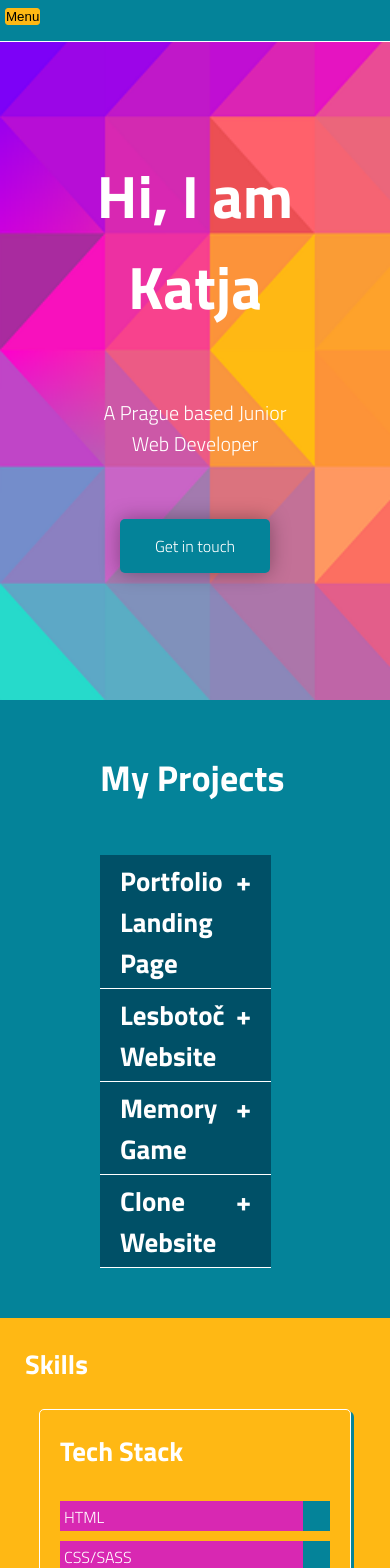
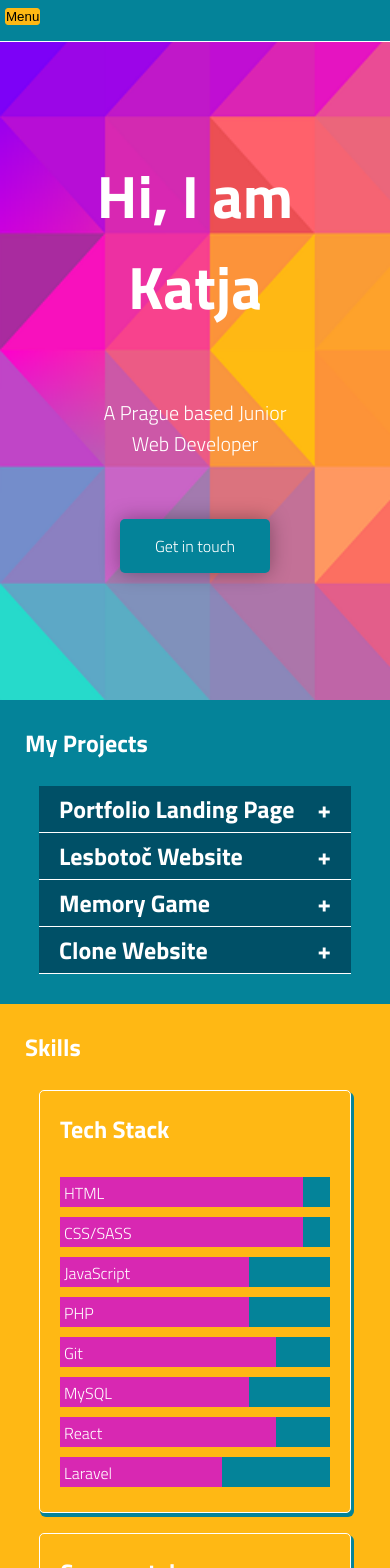
Before and after one commit to queuing4oranges/portfolio, a React (Create React App) app: page / in a window 390 px wide. Shown: the top 1568 px of the page. Built offline with nearby package versions, Linux system fonts and the light colour scheme.

Commit message:
accordion responsive for mobile

```diff
--- a/src/components/accordion/Accordion.js
+++ b/src/components/accordion/Accordion.js
@@ -17,8 +17,10 @@ const Accordion = ({ id, title, tech, description, github, live }) => {
             <div className="accordion__content" >
 
                 <p className="acc__body">{description}</p> <br />
-                <h3 className="acc__body">Tech Stack: {tech}</h3> <br />
-                <p className="acc__body"><strong>Source Code: </strong>{github}</p> <br />
+                <p className="acc__body tech"><strong>Tech Stack: </strong>
+                 {tech}</p> <br />
+                <a className="acc__link" href={github}><p className="acc__body source"><strong>Source Code: </strong>{github}</p></a>
+                 <br />
                 <a className="acc__body" href={live}><button className="live__button">Click here to see live  </button></a>
 
 
--- a/src/components/accordion/accordion.scss
+++ b/src/components/accordion/accordion.scss
@@ -28,6 +28,8 @@
     width: 150px;
     height: 30px;
     border-radius: 5px;
+    margin-bottom: 10px;
+    border: 1px white solid;
 }
 
 .accordion__subtitle {
@@ -54,15 +56,43 @@
 .acc__body {
     margin-left: 5%;
     margin-right: 5%;
-
 }
 
-@media screen and (max-width: 700px) {
-    body {
-        font-size: 18px;
+.acc__link {
+    text-decoration: none;
+    color: white;
+}
+
+/*mobile phone*/
+@media(max-width:600px) {
+    .accordion__container {
+        margin: 0;
+        padding: 0 0 30px 0;
+    }
+
+    .accordion__title {
+        padding: 25px 25px;
+        font-size: 1.5em;
+        margin-bottom: 0;
     }
 
     .accordion {
-        width: 90%;
+        width: 80%;
+        margin: auto;
     }
+
+    .accordion__subtitle {
+        font-size: 1em;
+    }
+
+    .tech {
+        text-align: left;
+    }
+
+    .source {
+        text-align: left;
+        overflow-wrap: break-word;
+    }
+
+
 }
--- a/src/scss/skills.scss
+++ b/src/scss/skills.scss
@@ -101,7 +101,7 @@
     .skills__container {
         width: 100%;
         margin: 0;
-        padding: 0;
+        padding: 0 0 30px 0;
         display:flex;
         flex-direction: column;
     }
@@ -132,33 +132,6 @@
     .lang__container {
         margin-bottom: 20px;
     }
-
-    // .skills__title{
-    //     margin-top: -5%;
-    //     margin-bottom: -5%;
-    //     margin-left: 0;
-    //     padding-left: 25px;
-    //     font-size: 1.5em;
-
-
-    // }
-    // .skills__subtitle {
-    //     font-size: 1em;
-    //     margin-top: -10%;
-
-    // }
-
-    // .courses__cont,
-    // .language__container,
-    // .tech__container {
-    //     width: 80%;
-    //     margin: auto;
-    // }
-
-    // .progress,
-    // .progress-bar {
-    //     height: 40%;
-    // }
 }
 
 /*big external monitor*/
```
